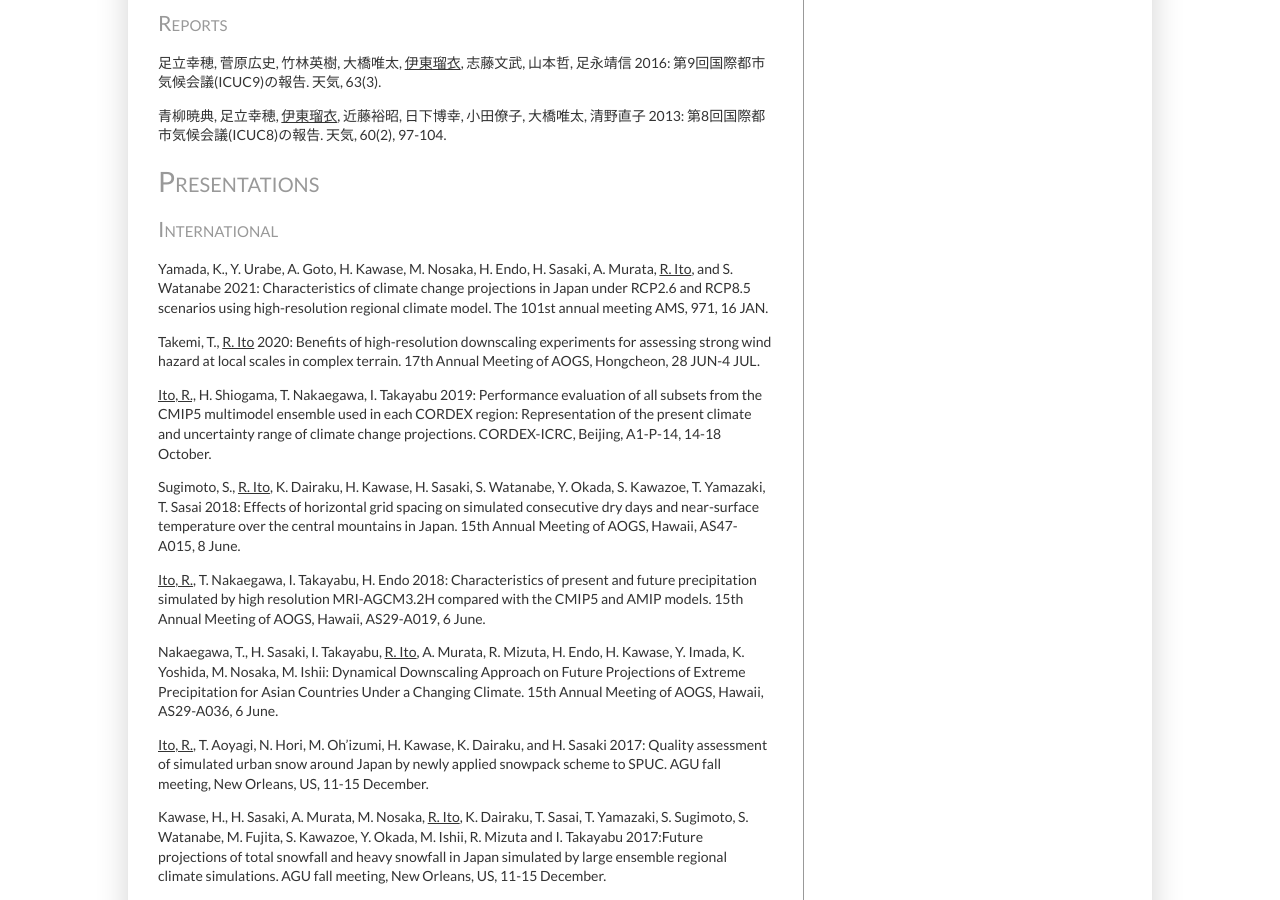
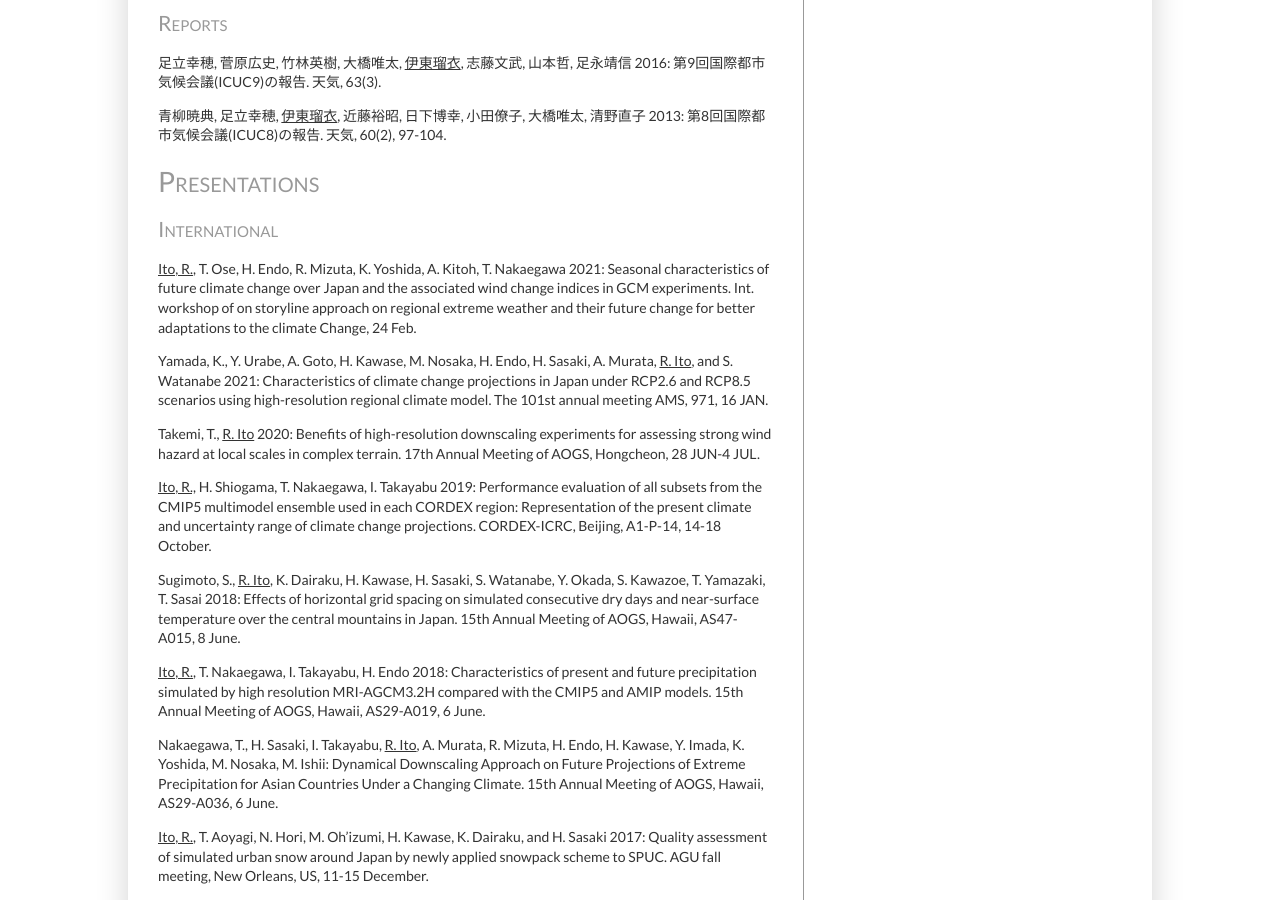
Before and after one commit to rui-climbiz/rui-climbiz.github.io, a Jekyll site: the page built from publications.html, in a window 1280 px wide and 900 px high, scrolled down 2167 px. Built offline with Jekyll 4.4.1, drawn with Linux system fonts in a browser that asks for light colours.

Commit message:
Update publications.html

```diff
--- a/publications.html
+++ b/publications.html
@@ -39,6 +39,7 @@
 <p>青柳暁典, 足立幸穂, <u>伊東瑠衣</u>, 近藤裕昭, 日下博幸, 小田僚子, 大橋唯太, 清野直子 2013: 第8回国際都市気候会議(ICUC8)の報告. 天気, 60(2), 97-104.</p>
 <h1>Presentations</h1>
 <h2>International</h2>
+<p><u>Ito, R.</u>, T. Ose, H. Endo, R. Mizuta, K. Yoshida, A. Kitoh, T. Nakaegawa 2021: Seasonal characteristics of future climate change over Japan and the associated wind change indices in GCM experiments. Int. workshop of on storyline approach on regional extreme weather and their future change for better adaptations to the climate Change, 24 Feb.</p>
 <p>Yamada, K., Y. Urabe, A. Goto, H. Kawase, M. Nosaka, H. Endo, H. Sasaki, A. Murata,  <u>R. Ito</u>, and S. Watanabe 2021: Characteristics of climate change projections in Japan under RCP2.6 and RCP8.5 scenarios using high-resolution regional climate model. The 101st annual meeting AMS, 971, 16 JAN.</p>
 <p>Takemi, T., <u>R. Ito</u> 2020: Benefits of high-resolution downscaling experiments for assessing strong wind hazard at local scales in complex terrain. 17th Annual Meeting of AOGS, Hongcheon, 28 JUN-4 JUL.</p>
 <p><u>Ito, R.,</u> H. Shiogama, T. Nakaegawa, I. Takayabu 2019: Performance evaluation of all subsets from the CMIP5 multimodel ensemble used in each CORDEX region: Representation of the present climate and uncertainty range of climate change projections. CORDEX-ICRC, Beijing, A1-P-14, 14-18 October.</p>
```
